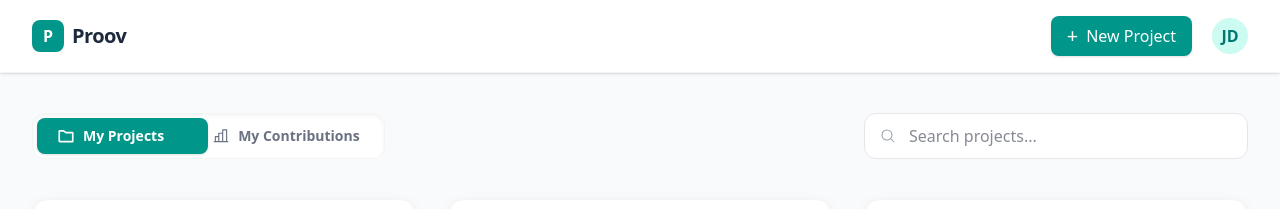
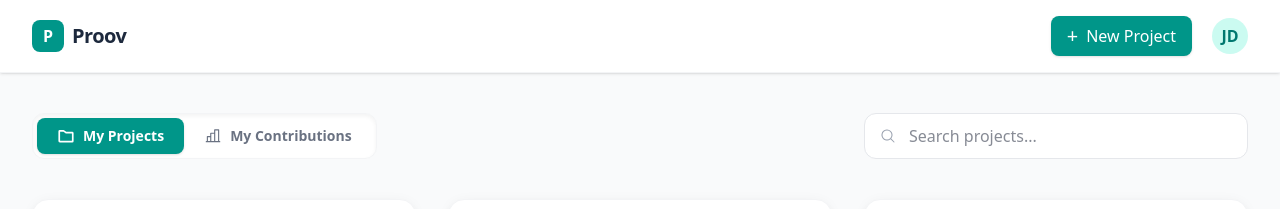
Before and after one commit to sesac-team2/frontend, a React app: page / in a window 1280 px wide. Shown: the top 209 px of the page. Built offline with nearby package versions, Linux system fonts and the light colour scheme; the HTML template or start-up script is replaced by a standard one.

Commit message:
Feat: segmentControl 버튼 선택된 버튼 백그라운드 적응형 width

```diff
--- a/src/pages/Main/components/SegmentControl.tsx
+++ b/src/pages/Main/components/SegmentControl.tsx
@@ -1,3 +1,4 @@
+import { useRef, useEffect, useState } from 'react';
 import { FolderSimpleIcon, ChartBarIcon } from '@phosphor-icons/react';
 
 export const Tab = {
@@ -14,15 +15,35 @@
   activeTab: Tab;
   setActiveTab: (tab: Tab) => void;
 }) {
+  const [indicatorStyle, setIndicatorStyle] = useState({ left: 0, width: 0 });
+  const projectsRef = useRef<HTMLButtonElement>(null);
+  const contributionsRef = useRef<HTMLButtonElement>(null);
+
+  useEffect(() => {
+    const activeRef =
+      activeTab === Tab.PROJECTS ? projectsRef : contributionsRef;
+
+    if (activeRef.current) {
+      const { offsetLeft, offsetWidth } = activeRef.current;
+      setIndicatorStyle({
+        left: offsetLeft,
+        width: offsetWidth,
+      });
+    }
+  }, [activeTab]);
+
   return (
-    <div className="relative flex bg-white p-1 rounded-xl w-fit shadow-inner border border-gray-100">
+    <div className="relative flex items-center bg-white p-1 rounded-xl w-fit shadow-inner border border-gray-100">
       <div
-        className={`absolute top-1 bottom-1 left-1 w-[calc(50%-4px)] bg-teal-600 rounded-lg shadow-sm transition-all duration-300 ease-out ${
-          activeTab === Tab.CONTRIBUTIONS ? 'translate-x-full' : 'translate-x-0'
-        }`}
+        className="absolute top-1 bottom-1 bg-teal-600 rounded-lg shadow-sm transition-all duration-300 ease-out"
+        style={{
+          left: `${indicatorStyle.left}px`,
+          width: `${indicatorStyle.width}px`,
+        }}
       />
 
       <button
+        ref={projectsRef}
         onClick={() => setActiveTab(Tab.PROJECTS)}
         className={`relative z-10 flex items-center gap-2 px-5 py-2 rounded-lg font-semibold transition-colors duration-300 ${
           activeTab === Tab.PROJECTS
@@ -38,8 +59,9 @@
       </button>
 
       <button
+        ref={contributionsRef}
         onClick={() => setActiveTab(Tab.CONTRIBUTIONS)}
-        className={`relative z-10 flex items-center gap-2 px-5 py-2 ml-2 rounded-lg font-semibold transition-colors duration-300 ${
+        className={`relative z-10 flex items-center gap-2 px-5 py-2 rounded-lg font-semibold transition-colors duration-300 ${
           activeTab === Tab.CONTRIBUTIONS
             ? 'text-white'
             : 'text-gray-500 hover:text-gray-700'
```
